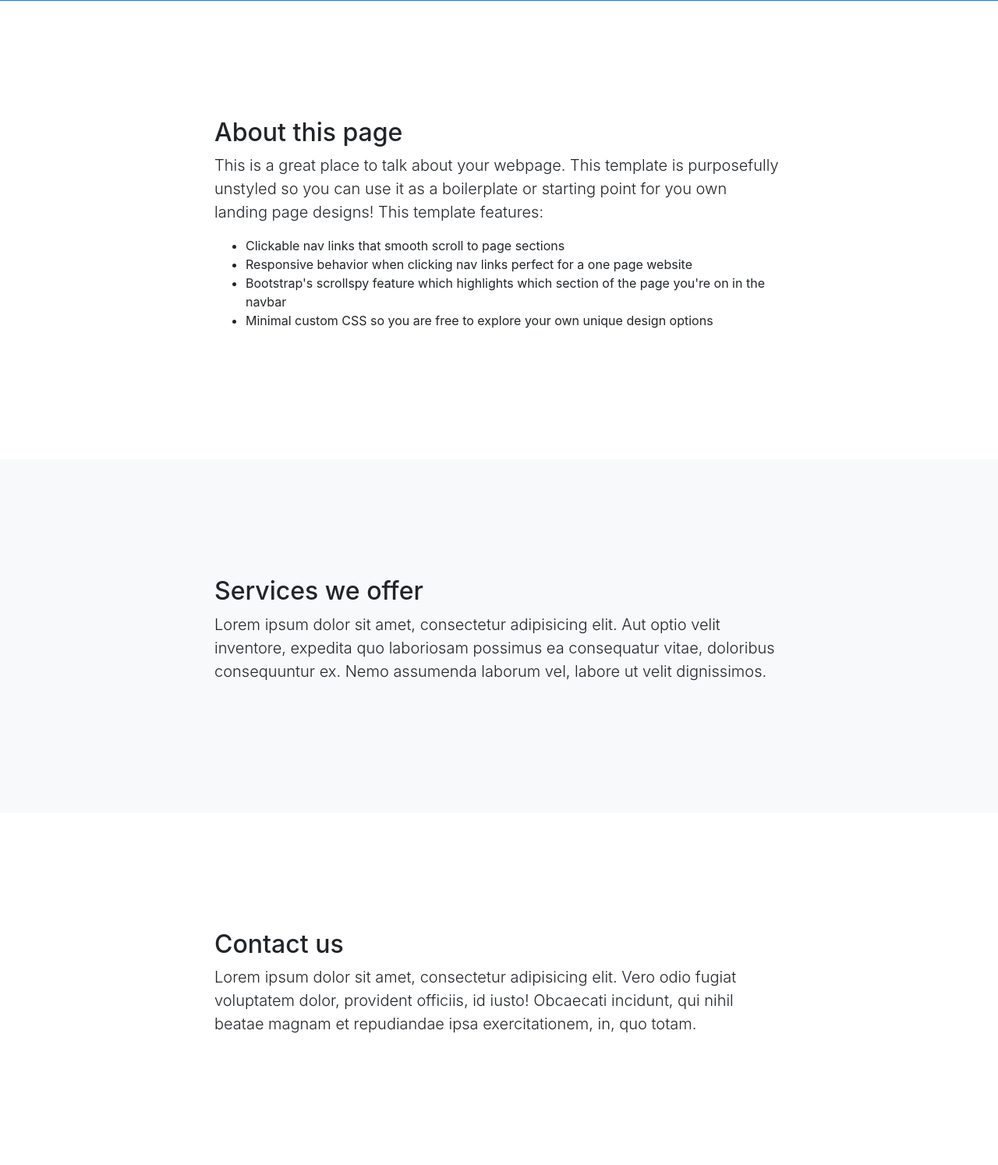
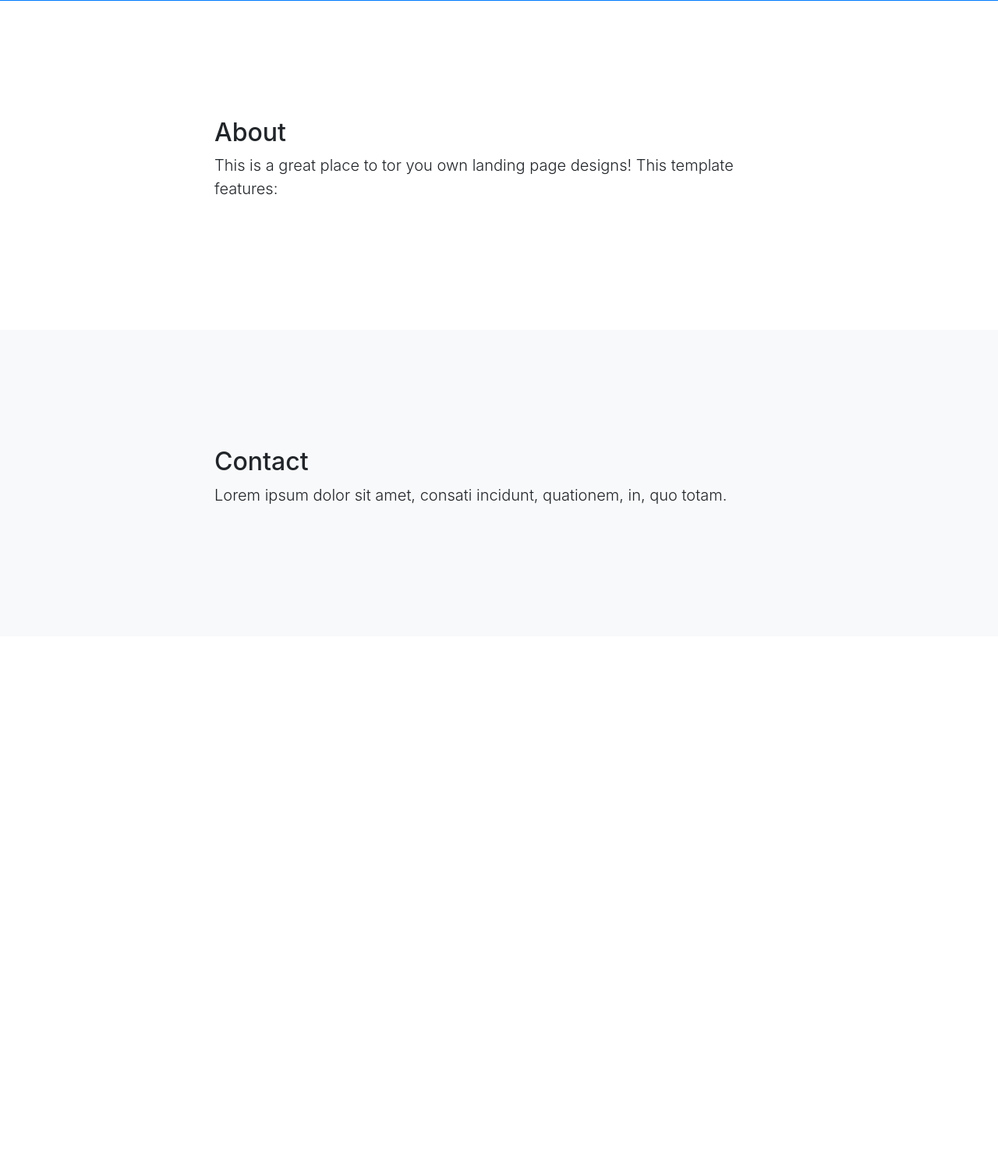
Before and after one commit to rchapman83/personal-web, a Flask app: page / in a window 1280 px wide. Shown: the part 555-2049 px from the top of the page at 78% size. After the commit the page ends 1202 px from the top, so only its background shows below. Run offline with Flask 2, Linux system fonts and the light colour scheme; some libraries are stand-ins or nearby versions.

Commit message:
update index

```diff
--- a/app/templates/index.html
+++ b/app/templates/index.html
@@ -14,10 +14,10 @@
             <div class="navbar-nav">
             <!-- Glyths in nav from feathericons.com-->
                 <a class="nav-item nav-link" href="https://www.facebook.com/rnchapman"><i data-feather="facebook"></i></a>
-                <a class="nav-item nav-link" href="#"><i data-feather="twitter"></i></a>
-                <a class="nav-item nav-link" href="#"><i data-feather="instagram"></i></a>
+                <a class="nav-item nav-link" href="https://twitter.com/rchapman83"><i data-feather="twitter"></i></a>
+                <a class="nav-item nav-link" href="https://www.instagram.com/chapmanrowan/"><i data-feather="instagram"></i></a>
                 <a class="nav-item nav-link" href="https://github.com/rchapman83/"><i data-feather="github"></i></a>
-                <a class="nav-item nav-link" href="#"><i data-feather="linkedin"></i></a>
+                <a class="nav-item nav-link" href="https://www.linkedin.com/in/rowan-chapman-b0686895"><i data-feather="linkedin"></i></a>
             </div>
         </div>
     </div>
@@ -39,36 +39,20 @@
       <div class="container">
         <div class="row">
           <div class="col-lg-8 mx-auto">
-            <h2>About this page</h2>
-            <p class="lead">This is a great place to talk about your webpage. This template is purposefully unstyled so you can use it as a boilerplate or starting point for you own landing page designs! This template features:</p>
-            <ul>
-              <li>Clickable nav links that smooth scroll to page sections</li>
-              <li>Responsive behavior when clicking nav links perfect for a one page website</li>
-              <li>Bootstrap's scrollspy feature which highlights which section of the page you're on in the navbar</li>
-              <li>Minimal custom CSS so you are free to explore your own unique design options</li>
-            </ul>
+            <h2>About</h2>
+            <p class="lead">This is a great place to tor you own landing page designs! This template features:</p>
+
           </div>
         </div>
       </div>
     </section>
 
-    <section id="services" class="bg-light">
+    <section id="contact" class="bg-light">
       <div class="container">
         <div class="row">
           <div class="col-lg-8 mx-auto">
-            <h2>Services we offer</h2>
-            <p class="lead">Lorem ipsum dolor sit amet, consectetur adipisicing elit. Aut optio velit inventore, expedita quo laboriosam possimus ea consequatur vitae, doloribus consequuntur ex. Nemo assumenda laborum vel, labore ut velit dignissimos.</p>
-          </div>
-        </div>
-      </div>
-    </section>
-
-    <section id="contact">
-      <div class="container">
-        <div class="row">
-          <div class="col-lg-8 mx-auto">
-            <h2>Contact us</h2>
-            <p class="lead">Lorem ipsum dolor sit amet, consectetur adipisicing elit. Vero odio fugiat voluptatem dolor, provident officiis, id iusto! Obcaecati incidunt, qui nihil beatae magnam et repudiandae ipsa exercitationem, in, quo totam.</p>
+            <h2>Contact</h2>
+            <p class="lead">Lorem ipsum dolor sit amet, consati incidunt, quationem, in, quo totam.</p>
           </div>
         </div>
       </div>
```
